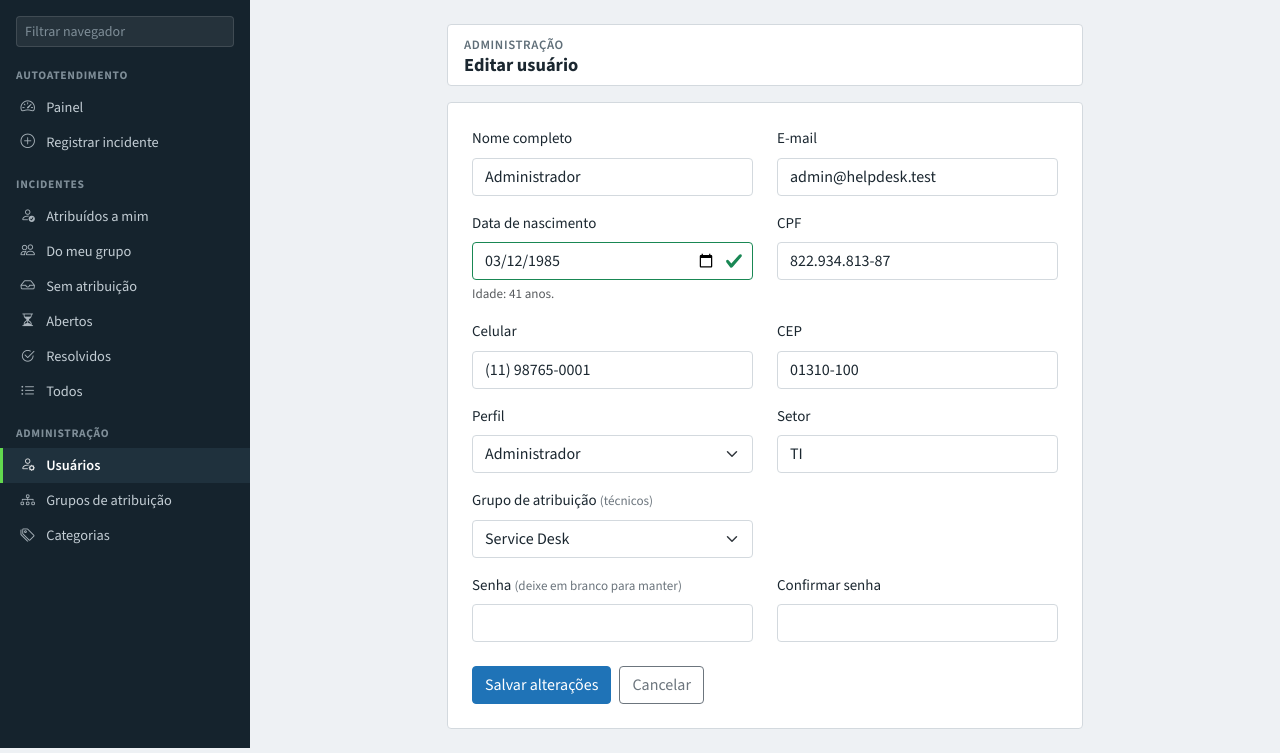
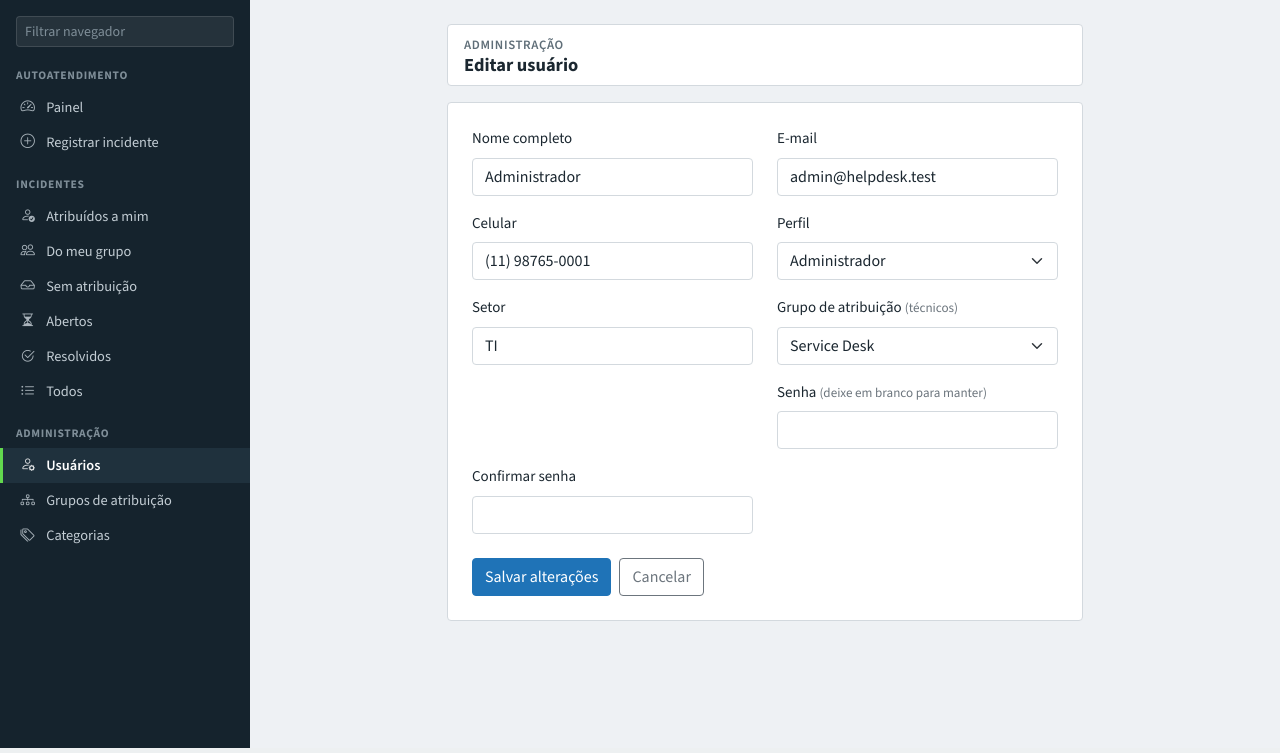
Before and after one commit to antoniolira87/chamados-ti_SENAI, a Laravel app: page /usuarios/1/edit in a window 1280 px wide. Shown: the part 52-805 px from the top of the page. Run offline with Laravel 12, Linux system fonts and the light colour scheme; a user stored in the database is signed in; data comes from the database, SQL or seed files in the repository.

Commit message:
Remove CPF, data de nascimento e CEP do cadastro de usuários
Esses campos foram criados só para o trabalho do SENAI, que já foi
entregue. O celular continua.

- Migration que apaga as colunas cpf, data_nascimento e cep
- Tira as regras, as máscaras e os avisos desses campos
- Remove a regra app/Rules/Cpf.php
- Seeder, factory e testes ajustados (67 testes passando)

Co-Authored-By: Claude Opus 5.5 <noreply@anthropic.com>

```diff
--- a/app/Http/Requests/UsuarioRequest.php
+++ b/app/Http/Requests/UsuarioRequest.php
@@ -3,10 +3,7 @@
 namespace App\Http\Requests;
 
 use App\Models\User;
-use App\Rules\Cpf;
-use Closure;
 use Illuminate\Foundation\Http\FormRequest;
-use Illuminate\Support\Carbon;
 use Illuminate\Support\Str;
 use Illuminate\Validation\Rule;
 
@@ -17,10 +14,6 @@ use Illuminate\Validation\Rule;
  */
 class UsuarioRequest extends FormRequest
 {
-    public const IDADE_MINIMA = 18;
-
-    public const IDADE_MAXIMA = 100;
-
     public function authorize(): bool
     {
         return true; // o acesso já é controlado pelas rotas
@@ -33,10 +26,7 @@ class UsuarioRequest extends FormRequest
             // Remove espaços no início, no fim e repetidos no meio.
             'name' => is_string($this->name) ? Str::squish($this->name) : $this->name,
             'email' => is_string($this->email) ? Str::lower(trim($this->email)) : $this->email,
-            // Máscaras aceitas: 123.456.789-09, 12345-678 e (11) 98765-4321.
-            // Se tiver letra ou outro símbolo, o valor fica como veio e a validação recusa.
-            'cpf' => $this->somenteNumeros($this->cpf, '/^[\d.\-\s]+$/'),
-            'cep' => $this->somenteNumeros($this->cep, '/^\d{5}-?\d{3}$/'),
+            // Aceita (11) 98765-4321; se tiver letra ou outro símbolo, a validação recusa.
             'celular' => $this->somenteNumeros($this->celular, '/^[\d()\-\s]+$/'),
         ]);
     }
@@ -50,9 +40,6 @@ class UsuarioRequest extends FormRequest
             'name' => ['required', 'string', 'min:3', 'max:100'],
             'email' => ['bail', 'required', 'string', 'max:100', 'email:rfc', 'regex:/^[^@\s]+@[^@\s]+\.[a-z]{2,}$/i',
                 Rule::unique('users', 'email')->ignore($usuario?->id)],
-            'data_nascimento' => ['bail', 'required', 'date_format:Y-m-d', 'before_or_equal:today', $this->regraIdade()],
-            'cpf' => ['bail', 'required', 'digits:11', new Cpf, Rule::unique('users', 'cpf')->ignore($usuario?->id)],
-            'cep' => ['bail', 'required', 'digits:8'],
             'celular' => ['bail', 'required', 'digits:11', 'regex:/^[1-9]{2}9\d{8}$/'],
             'setor' => ['nullable', 'string', 'max:100'],
             'password' => [$usuario ? 'nullable' : 'required', 'string', 'min:6', 'confirmed'],
@@ -73,28 +60,9 @@ class UsuarioRequest extends FormRequest
             'name.max' => 'O nome pode ter no máximo 100 caracteres.',
             'email.email' => 'Informe um e-mail válido, por exemplo: nome@empresa.com.',
             'email.regex' => 'Informe um e-mail válido, por exemplo: nome@empresa.com.',
-            'data_nascimento.date_format' => 'Informe uma data de nascimento que exista no calendário (dia/mês/ano).',
-            'data_nascimento.before_or_equal' => 'A data de nascimento não pode estar no futuro.',
-            'cpf.digits' => 'O CPF deve ter exatamente 11 números (pode digitar com ou sem pontos e traço).',
-            'cpf.unique' => 'Já existe um usuário cadastrado com este CPF.',
-            'cep.digits' => 'O CEP deve estar no formato 12345-678 ou 12345678, somente com números.',
             'celular.digits' => 'O celular deve ter DDD + 9 números, por exemplo: (11) 98765-4321.',
             'celular.regex' => 'O número do celular deve começar com 9 logo depois do DDD.',
         ];
-    }
-
-    /** Idade calculada pela data de nascimento: entre 18 e 100 anos completos. */
-    private function regraIdade(): Closure
-    {
-        return function (string $attribute, mixed $value, Closure $fail) {
-            $idade = Carbon::createFromFormat('!Y-m-d', $value)->age;
-
-            if ($idade < self::IDADE_MINIMA) {
-                $fail('É preciso ter pelo menos '.self::IDADE_MINIMA.' anos completos.');
-            } elseif ($idade > self::IDADE_MAXIMA) {
-                $fail('A idade máxima permitida é de '.self::IDADE_MAXIMA.' anos. Confira o ano de nascimento.');
-            }
-        };
     }
 
     private function somenteNumeros(mixed $valor, string $formatoAceito): mixed
--- a/app/Models/User.php
+++ b/app/Models/User.php
@@ -2,7 +2,6 @@
 
 namespace App\Models;
 
-use App\Rules\Cpf;
 use Database\Factories\UserFactory;
 use Illuminate\Database\Eloquent\Attributes\Fillable;
 use Illuminate\Database\Eloquent\Attributes\Hidden;
@@ -12,7 +11,7 @@ use Illuminate\Database\Eloquent\Relations\HasMany;
 use Illuminate\Foundation\Auth\User as Authenticatable;
 use Illuminate\Notifications\Notifiable;
 
-#[Fillable(['name', 'email', 'cpf', 'data_nascimento', 'celular', 'cep', 'password', 'perfil', 'setor', 'grupo_id'])]
+#[Fillable(['name', 'email', 'celular', 'password', 'perfil', 'setor', 'grupo_id'])]
 #[Hidden(['password', 'remember_token'])]
 class User extends Authenticatable
 {
@@ -29,34 +28,16 @@ class User extends Authenticatable
     {
         return [
             'email_verified_at' => 'datetime',
-            'data_nascimento' => 'date',
             'password' => 'hashed',
         ];
     }
 
-    /** Dados guardados só com números e mostrados com máscara. */
-    public function getCpfFormatadoAttribute(): string
-    {
-        return Cpf::formatar($this->cpf);
-    }
-
+    /** Celular guardado só com números e mostrado com máscara. */
     public function getCelularFormatadoAttribute(): string
     {
         return $this->celular && strlen($this->celular) === 11
             ? '('.substr($this->celular, 0, 2).') '.substr($this->celular, 2, 5).'-'.substr($this->celular, 7)
             : (string) $this->celular;
-    }
-
-    public function getCepFormatadoAttribute(): string
-    {
-        return $this->cep && strlen($this->cep) === 8
-            ? substr($this->cep, 0, 5).'-'.substr($this->cep, 5)
-            : (string) $this->cep;
-    }
-
-    public function getIdadeAttribute(): ?int
-    {
-        return $this->data_nascimento?->age;
     }
 
     public function grupo(): BelongsTo
--- a/app/Rules/Cpf.php
+++ /dev/null
@@ -1,67 +0,0 @@
-<?php
-
-namespace App\Rules;
-
-use Closure;
-use Illuminate\Contracts\Validation\ValidationRule;
-
-/**
- * Valida um CPF já normalizado (somente os 11 números).
- * Confere a sequência repetida e os dois dígitos verificadores.
- */
-class Cpf implements ValidationRule
-{
-    public function validate(string $attribute, mixed $value, Closure $fail): void
-    {
-        if (! self::valido((string) $value)) {
-            $fail('O CPF informado é inválido. Confira os números digitados.');
-        }
-    }
-
-    public static function valido(string $cpf): bool
-    {
-        if (! preg_match('/^\d{11}$/', $cpf)) {
-            return false;
-        }
-
-        // 000.000.000-00, 111.111.111-11... passam na conta, mas não existem.
-        if (preg_match('/^(\d)\1{10}$/', $cpf)) {
-            return false;
-        }
-
-        return substr($cpf, 9, 2) === self::digitos(substr($cpf, 0, 9));
-    }
-
-    /** Calcula os dois dígitos verificadores a partir dos 9 primeiros números. */
-    public static function digitos(string $base): string
-    {
-        foreach ([10, 11] as $pesoInicial) {
-            $soma = 0;
-            foreach (str_split($base) as $i => $numero) {
-                $soma += (int) $numero * ($pesoInicial - $i);
-            }
-            $resto = $soma % 11;
-            $base .= $resto < 2 ? '0' : (string) (11 - $resto);
-        }
-
-        return substr($base, -2);
-    }
-
-    /** Gera um CPF válido (usado nos dados de exemplo e nos testes). */
-    public static function gerar(): string
-    {
-        do {
-            $base = str_pad((string) random_int(0, 999999999), 9, '0', STR_PAD_LEFT);
-            $cpf = $base.self::digitos($base);
-        } while (! self::valido($cpf));
-
-        return $cpf;
-    }
-
-    public static function formatar(?string $cpf): string
-    {
-        return $cpf && strlen($cpf) === 11
-            ? substr($cpf, 0, 3).'.'.substr($cpf, 3, 3).'.'.substr($cpf, 6, 3).'-'.substr($cpf, 9, 2)
-            : (string) $cpf;
-    }
-}
--- a/database/factories/UserFactory.php
+++ b/database/factories/UserFactory.php
@@ -3,7 +3,6 @@
 namespace Database\Factories;
 
 use App\Models\User;
-use App\Rules\Cpf;
 use Illuminate\Database\Eloquent\Factories\Factory;
 use Illuminate\Support\Facades\Hash;
 use Illuminate\Support\Str;
@@ -28,10 +27,7 @@ class UserFactory extends Factory
         return [
             'name' => fake()->name(),
             'email' => fake()->unique()->safeEmail(),
-            'cpf' => Cpf::gerar(),
-            'data_nascimento' => fake()->dateTimeBetween('-60 years', '-18 years')->format('Y-m-d'),
             'celular' => '119'.fake()->numerify('########'),
-            'cep' => fake()->numerify('########'),
             'email_verified_at' => now(),
             'password' => static::$password ??= Hash::make('password'),
             'remember_token' => Str::random(10),
--- a/lang/pt_BR/validation.php
+++ b/lang/pt_BR/validation.php
@@ -27,9 +27,6 @@ return [
         'grupo_id' => 'grupo de atribuição',
         'impacto' => 'impacto',
         'urgencia' => 'urgência',
-        'cpf' => 'CPF',
-        'cep' => 'CEP',
         'celular' => 'celular',
-        'data_nascimento' => 'data de nascimento',
     ],
 ];
--- a/public/js/validacao.js
+++ b/public/js/validacao.js
@@ -7,23 +7,10 @@
 (function () {
     'use strict';
 
-    const IDADE_MINIMA = 18;
-    const IDADE_MAXIMA = 100;
-
     const numeros = (texto) => texto.replace(/\D/g, '');
 
     // ---------- Máscaras ----------
     const mascaras = {
-        cpf(v) {
-            v = numeros(v).slice(0, 11);
-            return v.replace(/^(\d{3})(\d)/, '$1.$2')
-                .replace(/^(\d{3})\.(\d{3})(\d)/, '$1.$2.$3')
-                .replace(/\.(\d{3})(\d{1,2})$/, '.$1-$2');
-        },
-        cep(v) {
-            v = numeros(v).slice(0, 8);
-            return v.replace(/^(\d{5})(\d)/, '$1-$2');
-        },
         celular(v) {
             v = numeros(v).slice(0, 11);
             if (v.length > 7) return v.replace(/^(\d{2})(\d{5})(\d{0,4})/, '($1) $2-$3');
@@ -33,31 +20,6 @@
     };
 
     // ---------- Regras (iguais às do servidor) ----------
-    function cpfValido(cpf) {
-        if (!/^\d{11}$/.test(cpf) || /^(\d)\1{10}$/.test(cpf)) return false;
-        for (const tamanho of [9, 10]) {
-            let soma = 0;
-            for (let i = 0; i < tamanho; i++) soma += Number(cpf[i]) * (tamanho + 1 - i);
-            const resto = soma % 11;
-            const digito = resto < 2 ? 0 : 11 - resto;
-            if (digito !== Number(cpf[tamanho])) return false;
-        }
-        return true;
-    }
-
-    function calcularIdade(dataIso) {
-        const [ano, mes, dia] = dataIso.split('-').map(Number);
-        const nascimento = new Date(ano, mes - 1, dia);
-        // Recusa datas que não existem, como 31/02 (o JS "pula" para março).
-        if (nascimento.getFullYear() !== ano || nascimento.getMonth() !== mes - 1 || nascimento.getDate() !== dia) {
-            return null;
-        }
-        const hoje = new Date();
-        let idade = hoje.getFullYear() - ano;
-        if (hoje.getMonth() < mes - 1 || (hoje.getMonth() === mes - 1 && hoje.getDate() < dia)) idade--;
-        return { idade, futura: nascimento > hoje };
-    }
-
     const regras = {
         nome(campo) {
             const v = campo.value.trim().replace(/\s+/g, ' ');
@@ -72,40 +34,11 @@
             if (!/^[^@\s]+@[^@\s]+\.[a-z]{2,}$/i.test(v)) return 'Informe um e-mail válido, por exemplo: nome@empresa.com.';
             return '';
         },
-        nascimento(campo) {
-            const ajuda = campo.parentElement.querySelector('[data-idade]');
-            if (ajuda) ajuda.textContent = 'Mínimo de 18 anos completos.';
-            if (!campo.value) {
-                return campo.validity.badInput
-                    ? 'Informe uma data de nascimento que exista no calendário (dia/mês/ano).'
-                    : 'O campo data de nascimento é obrigatório.';
-            }
-            const resultado = calcularIdade(campo.value);
-            if (!resultado) return 'Informe uma data de nascimento que exista no calendário (dia/mês/ano).';
-            if (resultado.futura) return 'A data de nascimento não pode estar no futuro.';
-            if (ajuda) ajuda.textContent = `Idade: ${resultado.idade} anos.`;
-            if (resultado.idade < IDADE_MINIMA) return `É preciso ter pelo menos ${IDADE_MINIMA} anos completos.`;
-            if (resultado.idade > IDADE_MAXIMA) return `A idade máxima permitida é de ${IDADE_MAXIMA} anos. Confira o ano de nascimento.`;
-            return '';
-        },
-        cpf(campo) {
-            const v = numeros(campo.value);
-            if (!campo.value.trim()) return 'O campo CPF é obrigatório.';
-            if (v.length !== 11) return 'O CPF deve ter exatamente 11 números (pode digitar com ou sem pontos e traço).';
-            if (!cpfValido(v)) return 'O CPF informado é inválido. Confira os números digitados.';
-            return '';
-        },
         celular(campo) {
             const v = numeros(campo.value);
             if (!campo.value.trim()) return 'O campo celular é obrigatório.';
             if (v.length !== 11) return 'O celular deve ter DDD + 9 números, por exemplo: (11) 98765-4321.';
             if (!/^[1-9]{2}9/.test(v)) return 'O número do celular deve começar com 9 logo depois do DDD.';
-            return '';
-        },
-        cep(campo) {
-            const v = numeros(campo.value);
-            if (!campo.value.trim()) return 'O campo CEP é obrigatório.';
-            if (v.length !== 8) return 'O CEP deve estar no formato 12345-678 ou 12345678, somente com números.';
             return '';
         },
 
@@ -149,8 +82,11 @@
         return `${d.getFullYear()}-${String(d.getMonth() + 1).padStart(2, '0')}-${String(d.getDate()).padStart(2, '0')}`;
     }
 
+    // Recusa datas que não existem, como 31/02 (o JS "pula" para março).
     function dataExiste(dataIso) {
-        return calcularIdade(dataIso) !== null;
+        const [ano, mes, dia] = dataIso.split('-').map(Number);
+        const data = new Date(ano, mes - 1, dia);
+        return data.getFullYear() === ano && data.getMonth() === mes - 1 && data.getDate() === dia;
     }
 
     // ---------- Mostrar o resultado no campo ----------
@@ -184,8 +120,6 @@
             campo.addEventListener(ehData ? 'change' : 'input', () => {
                 if (campo.dataset.tocado || ehData) validar(campo);
             });
-
-            if (campo.value && tipo === 'nascimento') validar(campo);
         });
 
         // Período: o prazo não pode começar antes do início.
--- a/resources/views/usuarios/_dados_pessoais.blade.php
+++ b/resources/views/usuarios/_dados_pessoais.blade.php
@@ -1,26 +1,5 @@
 {{-- Campos pessoais com validação. Usado no cadastro/alteração do administrador e no "Cadastre-se". --}}
-@php
-    $usuario ??= null;
-    $hoje = now();
-    $nascimentoMax = $hoje->copy()->subYears(\App\Http\Requests\UsuarioRequest::IDADE_MINIMA)->format('Y-m-d');
-    $nascimentoMin = $hoje->copy()->subYears(\App\Http\Requests\UsuarioRequest::IDADE_MAXIMA + 1)->addDay()->format('Y-m-d');
-@endphp
-<div class="col-md-6 mb-3">
-    <label for="data_nascimento" class="form-label">Data de nascimento</label>
-    <input id="data_nascimento" type="date" name="data_nascimento"
-           class="form-control @error('data_nascimento') is-invalid @enderror"
-           value="{{ old('data_nascimento', $usuario?->data_nascimento?->format('Y-m-d')) }}"
-           min="{{ $nascimentoMin }}" max="{{ $nascimentoMax }}" data-validar="nascimento" required>
-    <div class="invalid-feedback">@error('data_nascimento'){{ $message }}@enderror</div>
-    <div class="form-text" data-idade>Mínimo de 18 anos completos.</div>
-</div>
-<div class="col-md-6 mb-3">
-    <label for="cpf" class="form-label">CPF</label>
-    <input id="cpf" name="cpf" class="form-control @error('cpf') is-invalid @enderror"
-           value="{{ old('cpf', $usuario?->cpf_formatado) }}" placeholder="000.000.000-00"
-           inputmode="numeric" maxlength="14" autocomplete="off" data-validar="cpf" required>
-    <div class="invalid-feedback">@error('cpf'){{ $message }}@enderror</div>
-</div>
+@php($usuario ??= null)
 <div class="col-md-6 mb-3">
     <label for="celular" class="form-label">Celular</label>
     <input id="celular" type="tel" name="celular" class="form-control @error('celular') is-invalid @enderror"
@@ -28,10 +7,3 @@
            inputmode="numeric" maxlength="15" data-validar="celular" required>
     <div class="invalid-feedback">@error('celular'){{ $message }}@enderror</div>
 </div>
-<div class="col-md-6 mb-3">
-    <label for="cep" class="form-label">CEP</label>
-    <input id="cep" name="cep" class="form-control @error('cep') is-invalid @enderror"
-           value="{{ old('cep', $usuario?->cep_formatado) }}" placeholder="12345-678"
-           inputmode="numeric" maxlength="9" data-validar="cep" required>
-    <div class="invalid-feedback">@error('cep'){{ $message }}@enderror</div>
-</div>
--- a/resources/views/usuarios/show.blade.php
+++ b/resources/views/usuarios/show.blade.php
@@ -9,10 +9,7 @@
         </div>
         <dl class="row mb-0">
             <dt class="col-sm-4">E-mail</dt><dd class="col-sm-8">{{ $usuario->email }}</dd>
-            <dt class="col-sm-4">CPF</dt><dd class="col-sm-8">{{ $usuario->cpf_formatado ?: '—' }}</dd>
-            <dt class="col-sm-4">Data de nascimento</dt><dd class="col-sm-8">{{ $usuario->data_nascimento ? $usuario->data_nascimento->format('d/m/Y').' ('.$usuario->idade.' anos)' : '—' }}</dd>
             <dt class="col-sm-4">Celular</dt><dd class="col-sm-8">{{ $usuario->celular_formatado ?: '—' }}</dd>
-            <dt class="col-sm-4">CEP</dt><dd class="col-sm-8">{{ $usuario->cep_formatado ?: '—' }}</dd>
             <dt class="col-sm-4">Setor</dt><dd class="col-sm-8">{{ $usuario->setor ?: '—' }}</dd>
             <dt class="col-sm-4">Grupo de atribuição</dt><dd class="col-sm-8">{{ $usuario->grupo?->nome ?? '—' }}</dd>
             <dt class="col-sm-4">Chamados abertos</dt><dd class="col-sm-8">{{ $usuario->chamados_abertos_count }}</dd>
```
Also changed, not shown: database/seeders/DatabaseSeeder.php (+7 -13 lines), tests/Feature/ChamadosTest.php (+1 -2 lines), tests/Feature/ValidacaoCadastroTest.php (+18 -91 lines), database/migrations/2026_11_20_000001_remove_cpf_nascimento_cep_from_users_table.php (added).
